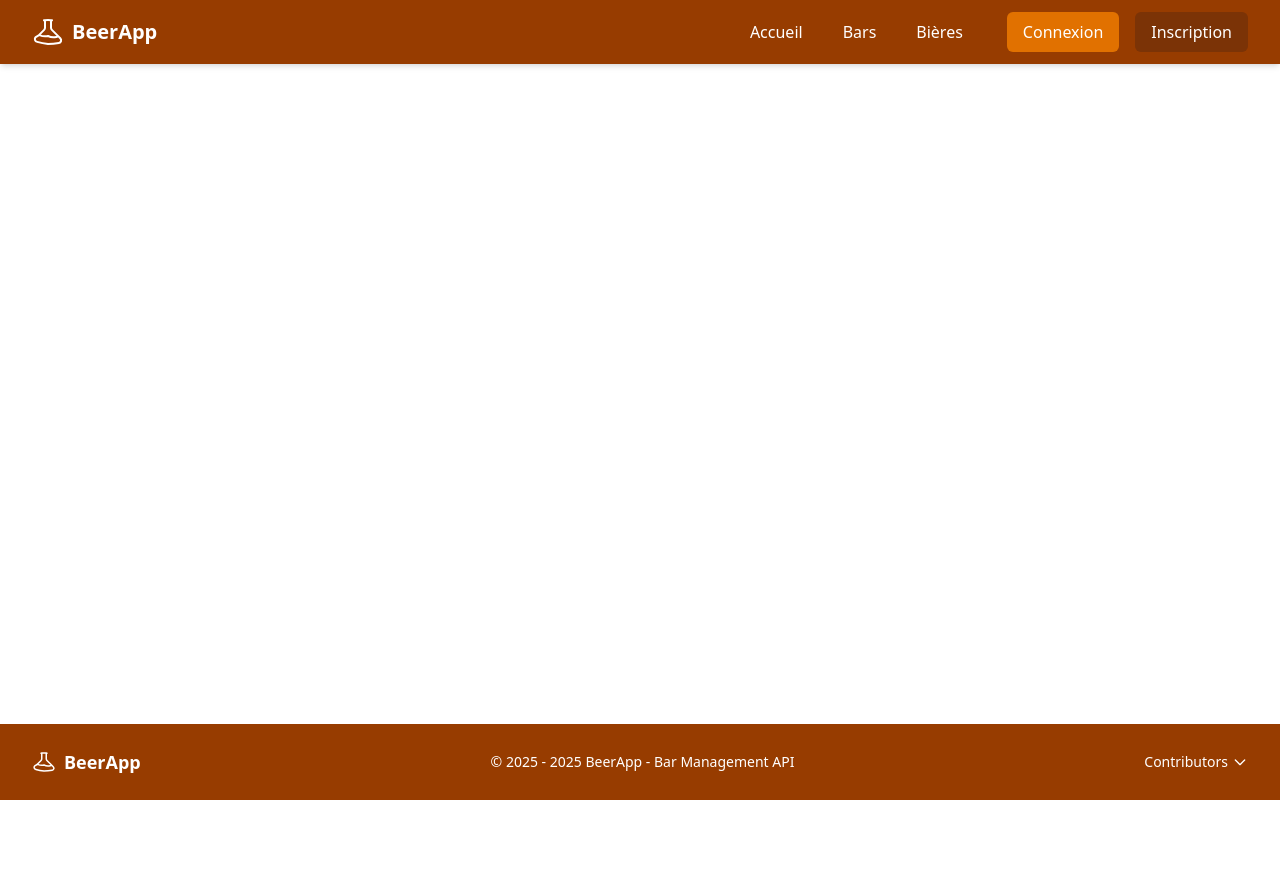
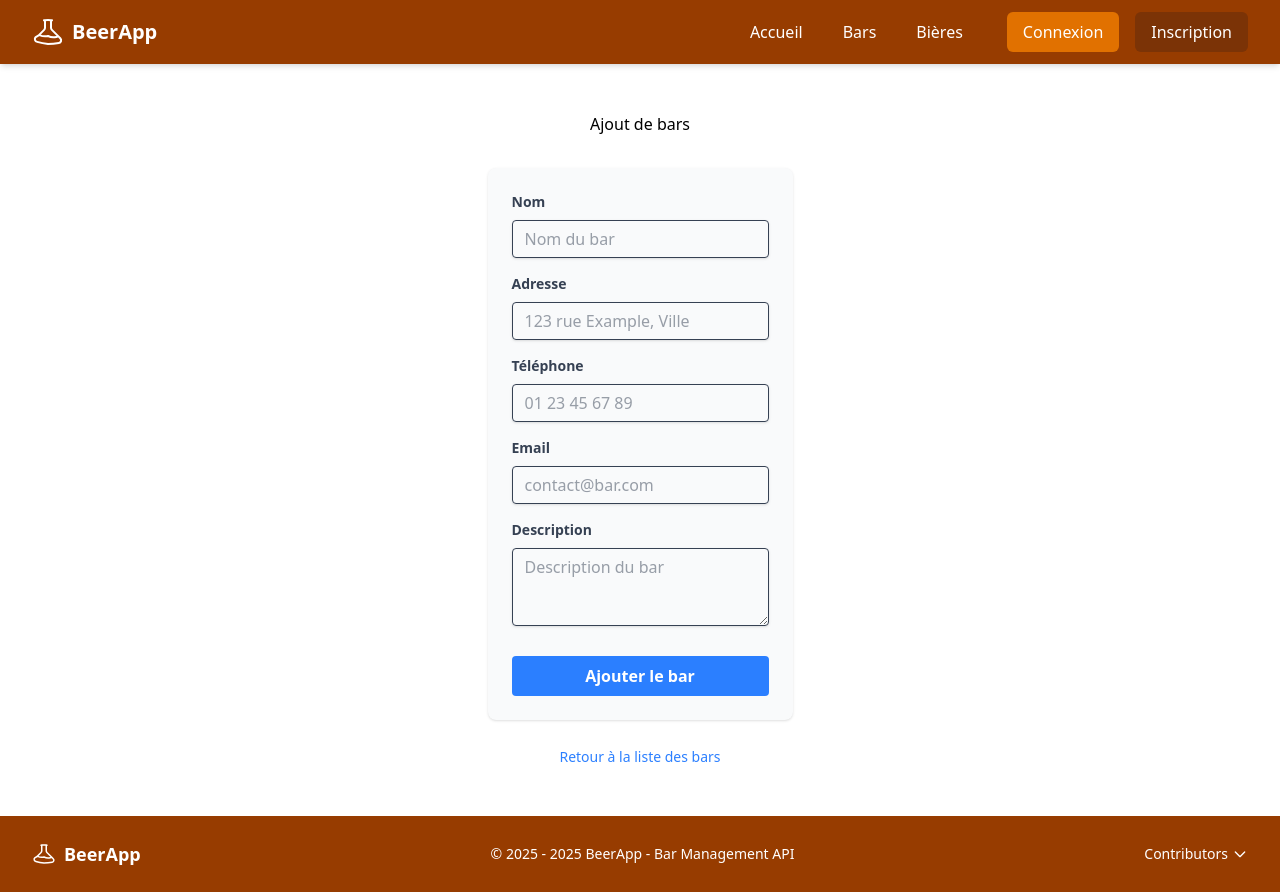
Before and after one commit to RikiLaNeko/diginamic_projet_node, a SvelteKit app in the folder frontend/: page /bars in a window 1280 px wide. Before the commit the page ends 800 px from the top, so only its background shows below. Built offline with nearby package versions, Linux system fonts and the light colour scheme.

Commit message:
frontend bars

```diff
--- a/frontend/src/routes/bars/+page.svelte
+++ b/frontend/src/routes/bars/+page.svelte
@@ -0,0 +1,172 @@
+<script lang="ts">
+    import { onMount } from 'svelte';
+    let name = '';
+    let address = '';
+    let phone = '';
+    let email = '';
+    let description = '';
+    let loading = false;
+    let error: string | null = null;
+    let successMessage: string | null = null;
+
+    const handleSubmit = async (e: Event) => {
+        e.preventDefault();
+        loading = true;
+        error = null;
+        try {
+            // Récupérer le token d'authentification
+            const token = localStorage.getItem('authToken') || sessionStorage.getItem('authToken');
+            if (!token) {
+                throw new Error('Vous devez être connecté pour ajouter un bar');
+            }
+
+            const response = await fetch('http://localhost:3000/bars', {
+                method: 'POST',
+                headers: {
+                    'Content-Type': 'application/json',
+                    'Authorization': `Bearer ${token}`
+                },
+                body: JSON.stringify({
+                    name,
+                    address,
+                    phone,
+                    email,
+                    description
+                })
+            });
+
+            const data = await response.json();
+            if (!response.ok) {
+                throw new Error(data.message || 'Échec de l\'ajout du bar');
+            }
+
+            successMessage = 'Bar ajouté avec succès!';
+
+            // Réinitialiser le formulaire
+            name = '';
+            address = '';
+            phone = '';
+            email = '';
+            description = '';
+
+            // Rediriger vers la liste des bars après un court délai
+            setTimeout(() => {
+                window.location.href = '/bars';
+            }, 2000);
+
+        } catch (err) {
+            error = err instanceof Error ? err.message : 'Une erreur est survenue';
+        } finally {
+            loading = false;
+        }
+    };
+</script>
+
+<svelte:head>
+    <title>Ajouter un bar</title>
+    <meta name="description" content="Ajouter un nouveau bar à notre plateforme" />
+</svelte:head>
+
+<section class="max-w-md mx-auto p-8">
+    <h1 class="text-center mb-8">Ajout de bars</h1>
+
+    {#if successMessage}
+        <div class="bg-green-100 border border-green-400 text-green-700 px-4 py-3 rounded mb-6" role="alert">
+            <p>{successMessage}</p>
+        </div>
+    {/if}
+
+    {#if error}
+        <div class="bg-red-100 border border-red-400 text-red-700 px-4 py-3 rounded mb-6" role="alert">
+            <p>{error}</p>
+        </div>
+    {/if}
+
+    <form on:submit={handleSubmit} class="bg-gray-50 rounded-lg p-6 shadow-sm">
+        <div class="mb-4">
+            <label for="name" class="block text-gray-700 text-sm font-bold mb-2">
+                Nom
+            </label>
+            <input
+                type="text"
+                id="name"
+                bind:value={name}
+                required
+                class="shadow appearance-none border rounded w-full py-2 px-3 text-gray-700 leading-tight focus:outline-none focus:shadow-outline"
+                placeholder="Nom du bar"
+            />
+        </div>
+
+        <div class="mb-4">
+            <label for="address" class="block text-gray-700 text-sm font-bold mb-2">
+                Adresse
+            </label>
+            <input
+                type="text"
+                id="address"
+                bind:value={address}
+                required
+                class="shadow appearance-none border rounded w-full py-2 px-3 text-gray-700 leading-tight focus:outline-none focus:shadow-outline"
+                placeholder="123 rue Example, Ville"
+            />
+        </div>
+
+        <div class="mb-4">
+            <label for="phone" class="block text-gray-700 text-sm font-bold mb-2">
+                Téléphone
+            </label>
+            <input
+                type="tel"
+                id="phone"
+                bind:value={phone}
+                required
+                class="shadow appearance-none border rounded w-full py-2 px-3 text-gray-700 leading-tight focus:outline-none focus:shadow-outline"
+                placeholder="01 23 45 67 89"
+            />
+        </div>
+
+        <div class="mb-4">
+            <label for="email" class="block text-gray-700 text-sm font-bold mb-2">
+                Email
+            </label>
+            <input
+                type="email"
+                id="email"
+                bind:value={email}
+                required
+                class="shadow appearance-none border rounded w-full py-2 px-3 text-gray-700 leading-tight focus:outline-none focus:shadow-outline"
+                placeholder="contact@bar.com"
+            />
+        </div>
+
+        <div class="mb-6">
+            <label for="description" class="block text-gray-700 text-sm font-bold mb-2">
+                Description
+            </label>
+            <textarea
+                id="description"
+                bind:value={description}
+                required
+                class="shadow appearance-none border rounded w-full py-2 px-3 text-gray-700 leading-tight focus:outline-none focus:shadow-outline"
+                placeholder="Description du bar"
+                rows="3"
+            ></textarea>
+        </div>
+
+        <div class="flex items-center justify-center">
+            <button
+                type="submit"
+                disabled={loading}
+                class="w-full bg-blue-500 hover:bg-blue-700 text-white font-bold py-2 px-4 rounded focus:outline-none focus:shadow-outline transition-colors duration-200 disabled:opacity-50"
+            >
+                {loading ? 'Ajout en cours...' : 'Ajouter le bar'}
+            </button>
+        </div>
+    </form>
+
+    <div class="mt-6 text-center">
+        <a href="/bars" class="text-sm text-blue-500 hover:text-blue-800">
+            Retour à la liste des bars
+        </a>
+    </div>
+</section>
```
Also changed, not shown: 1 other file (tests, documents, lock files or other folders).
